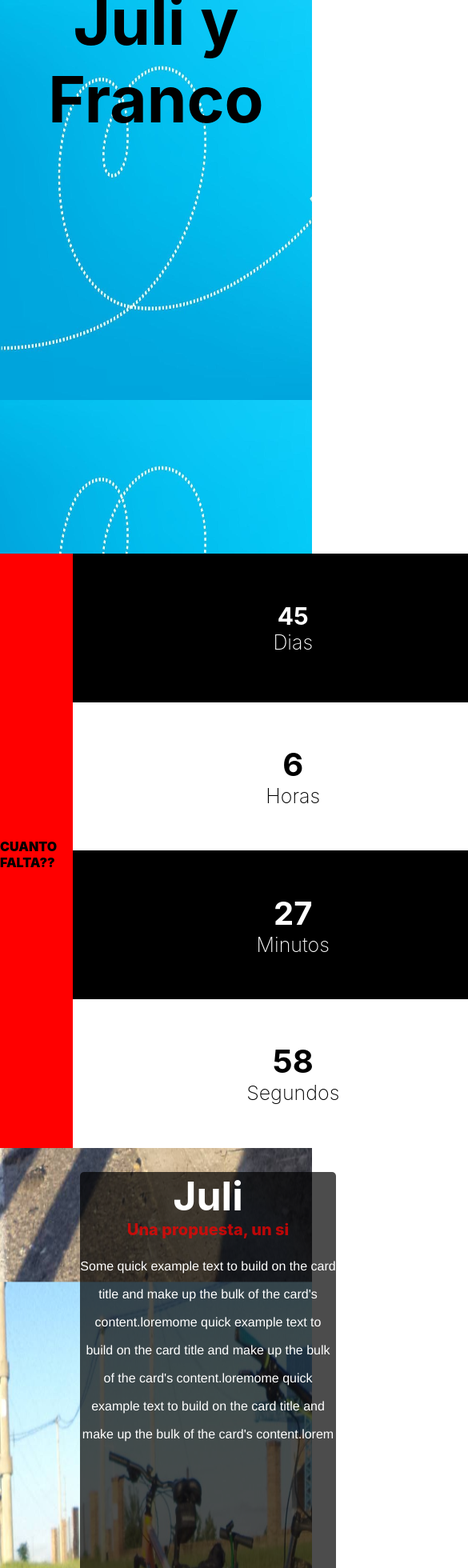
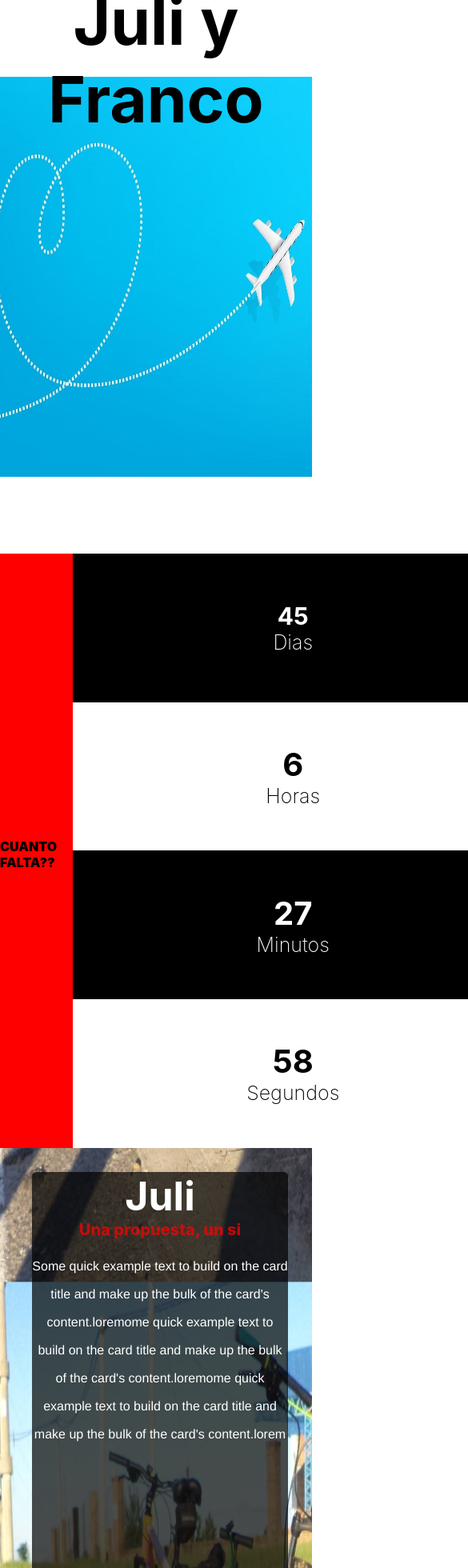
Before and after one commit to francoarriola/juliyfranco, a React (Create React App) app: page / in a window 390 px wide. Shown: the top 1960 px of the page at 80% size, 585 px wide, since content can reach past the window. Built offline with nearby package versions, Linux system fonts and the light colour scheme.

Commit message:
second commit

```diff
--- a/src/Components/About/index.module.scss
+++ b/src/Components/About/index.module.scss
@@ -41,7 +41,7 @@
   width: 25rem;
   @media (max-width: 600px) {
     width: 20rem;
-    margin-left: 100px;
+    margin-left: 40px;
     margin-bottom: 10px;
   }
 }
--- a/src/Components/Form/index.module.scss
+++ b/src/Components/Form/index.module.scss
@@ -75,7 +75,7 @@
     flex-direction: column;
     justify-content: center;
     width: 320px;
-    margin-left: -270px;
+    margin-left: -310px;
     padding-top: 40px;
     font-size: 20px;
     height: 25rem;
--- a/src/Components/Gifts/index.module.scss
+++ b/src/Components/Gifts/index.module.scss
@@ -6,9 +6,9 @@
   align-items: center;
   color: white;
   @media (max-width: 600px) {
-    width: 80vh;
+    width: 85vh;
     flex-direction: column;
-    height: 70vh;
+    height: 100vh;
     justify-content: center;
   }
 }
--- a/src/Components/Home/index.module.scss
+++ b/src/Components/Home/index.module.scss
@@ -4,6 +4,7 @@
   height: 100vh;
   background-image: url(../../Resources/avion.jpg);
   background-size: 1400px 700px;
+  background-repeat: no-repeat;
   &::after {
     content: "Juli y Franco";
     color: black;
@@ -16,10 +17,9 @@
     justify-content: center;
     font-size: 80px;
   }
-}
-@media (max-width: 600px) {
-  .nav {
+  @media (max-width: 600px) {
     background-size: 500px 500px;
     height: 82vh;
+    background-position: -80px;
   }
 }
--- a/src/Components/Where/index.module.scss
+++ b/src/Components/Where/index.module.scss
@@ -6,7 +6,7 @@
   justify-content: space-around;
   height: 85vh;
   @media (max-width: 600px) {
-    height: 100vh;
+    height: 130vh;
   }
 }
 
```
